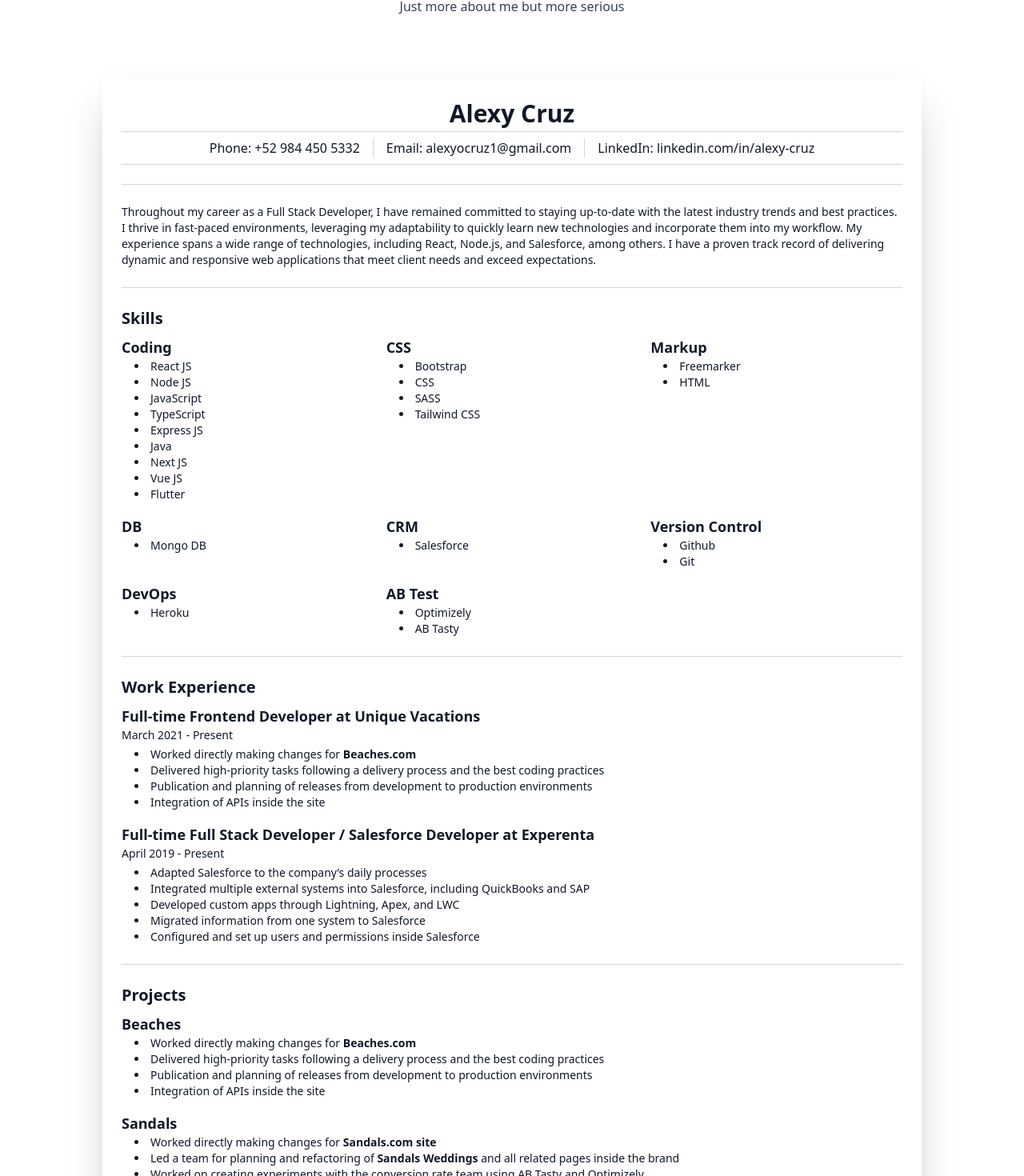
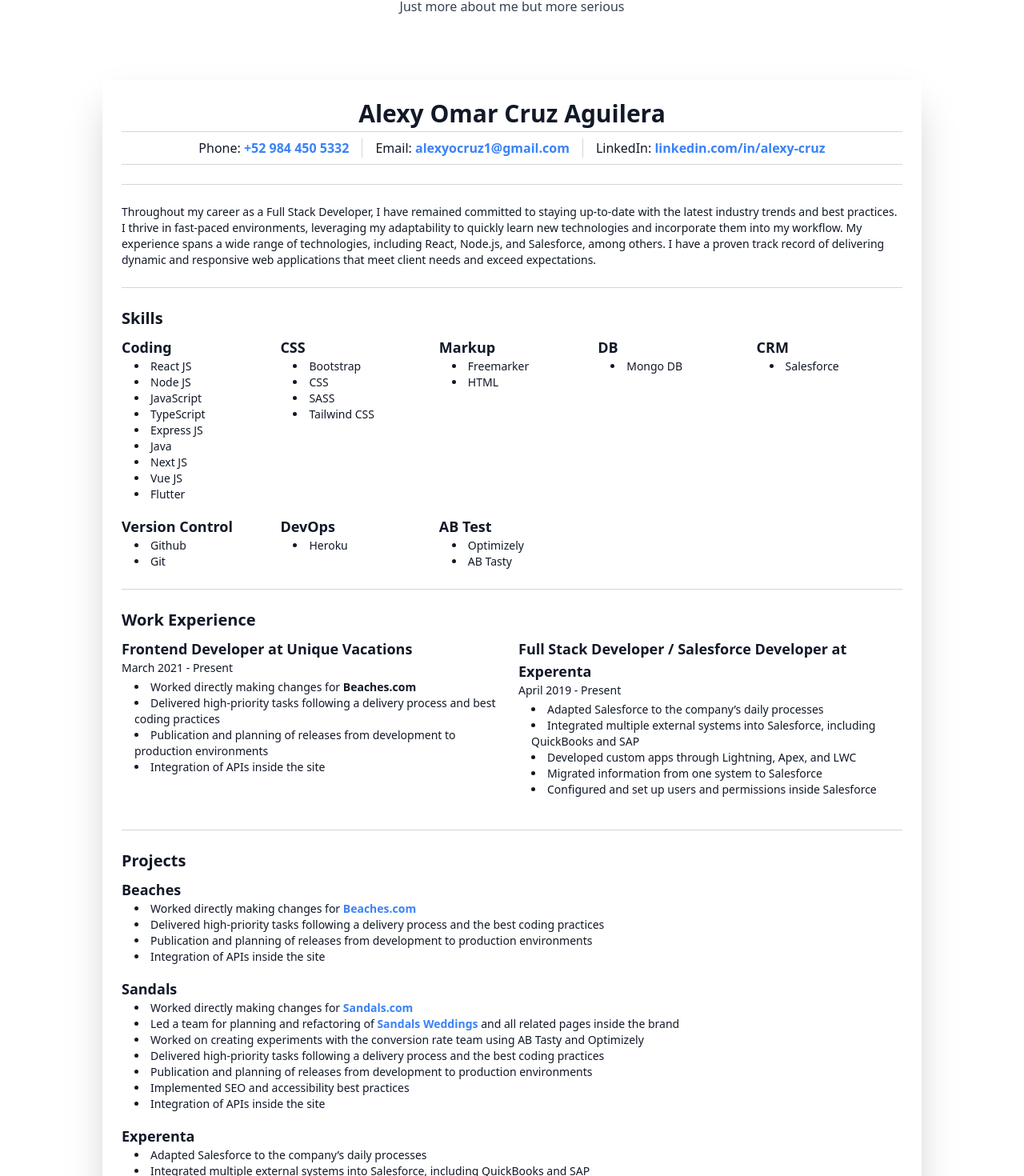
Before and after one commit to alexyocruz1/alexy.cruz, a Next.js app: page / in a window 1280 px wide. Shown: the part 4800-6270 px from the top of the page at 80% size. Built offline with nearby package versions, Linux system fonts and the light colour scheme.

Commit message:
updated CV information

```diff
--- a/src/components/CV.tsx
+++ b/src/components/CV.tsx
@@ -7,7 +7,7 @@
   {
     name: 'Beaches',
     details: [
-      <>Worked directly making changes for <a href="https://beaches.com" target="_blank" rel="noopener noreferrer" className="font-bold">Beaches.com</a></>,
+      <>Worked directly making changes for <a href="https://beaches.com" target="_blank" rel="noopener noreferrer" className="font-bold text-blue-500 hover:underline">Beaches.com</a></>,
       'Delivered high-priority tasks following a delivery process and the best coding practices',
       'Publication and planning of releases from development to production environments',
       'Integration of APIs inside the site'
@@ -17,8 +17,8 @@
   {
     name: 'Sandals',
     details: [
-      <>Worked directly making changes for <a href="https://sandals.com" target="_blank" rel="noopener noreferrer" className="font-bold">Sandals.com site</a></>,
-      <>Led a team for planning and refactoring of <a href="https://sandals.com/weddings/" target="_blank" rel="noopener noreferrer" className="font-bold">Sandals Weddings</a> and all related pages inside the brand</>,
+      <>Worked directly making changes for <a href="https://sandals.com" target="_blank" rel="noopener noreferrer" className="font-bold text-blue-500 hover:underline">Sandals.com</a></>,
+      <>Led a team for planning and refactoring of <a href="https://sandals.com/weddings/" target="_blank" rel="noopener noreferrer" className="font-bold text-blue-500 hover:underline">Sandals Weddings</a> and all related pages inside the brand</>,
       'Worked on creating experiments with the conversion rate team using AB Tasty and Optimizely',
       'Delivered high-priority tasks following a delivery process and the best coding practices',
       'Publication and planning of releases from development to production environments',
@@ -86,23 +86,19 @@
     <div ref={componentRef} className="bg-white p-6 rounded shadow-2xl">
       {/* Header */}
       <header className="text-center mb-6">
-            <h1 className="text-3xl font-bold mb-1">Alexy Cruz</h1>
+        <h1 className="text-3xl font-bold mb-1">Alexy Omar Cruz Aguilera</h1>
         <div className="flex justify-center items-center space-x-4 border-t border-b border-gray-300 py-2">
-              <p className="text-base border-r border-gray-300 pr-4">Phone: +52 984 450 5332</p>
-              <p className="text-base border-r border-gray-300 pr-4">Email: alexyocruz1@gmail.com</p>
-              <p className="text-base"><a href="https://www.linkedin.com/in/alexy-cruz-72777114b/">LinkedIn: linkedin.com/in/alexy-cruz</a></p>
+          <p className="text-base border-r border-gray-300 pr-4">Phone: <a href="tel:+529844505332" className="font-bold text-blue-500 hover:underline">+52 984 450 5332</a></p>
+          <p className="text-base border-r border-gray-300 pr-4">Email: <a href="mailto:alexyocruz1@gmail.com" className="font-bold text-blue-500 hover:underline">alexyocruz1@gmail.com</a></p>
+          <p className="text-base">LinkedIn: <a href="https://www.linkedin.com/in/alexy-cruz-72777114b/" className='font-bold text-blue-500 hover:underline'>linkedin.com/in/alexy-cruz</a></p>
         </div>
       </header>
 
       {/* Summary */}
       <section className="mb-6 border-t border-gray-300 pt-6">
-            <div className='mb4'>
+        <div className='mb-4'>
           <p className="text-sm">
-                Throughout my career as a Full Stack Developer, I have remained committed to staying up-to-date with the latest
-                industry trends and best practices. I thrive in fast-paced environments, leveraging my adaptability to quickly
-                learn new technologies and incorporate them into my workflow. My experience spans a wide range of technologies,
-                including React, Node.js, and Salesforce, among others. I have a proven track record of delivering dynamic and
-                responsive web applications that meet client needs and exceed expectations.
+            Throughout my career as a Full Stack Developer, I have remained committed to staying up-to-date with the latest industry trends and best practices. I thrive in fast-paced environments, leveraging my adaptability to quickly learn new technologies and incorporate them into my workflow. My experience spans a wide range of technologies, including React, Node.js, and Salesforce, among others. I have a proven track record of delivering dynamic and responsive web applications that meet client needs and exceed expectations.
           </p>
         </div>
       </section>
@@ -110,7 +106,7 @@
       {/* Skills */}
       <section className="mb-6 border-t border-gray-300 pt-6">
         <h2 className="text-xl font-bold mb-2">Skills</h2>
-            <div className="grid grid-cols-1 sm:grid-cols-2 lg:grid-cols-3 gap-4">
+        <div className="grid grid-cols-1 sm:grid-cols-2 lg:grid-cols-5 gap-4">
           <div>
             <h3 className="text-lg font-bold">Coding</h3>
             <ul className="list-disc list-inside text-sm pl-4">
@@ -179,18 +175,19 @@
       {/* Work Experience */}
       <section className="mb-6 border-t border-gray-300 pt-6">
         <h2 className="text-xl font-bold mb-2">Work Experience</h2>
+        <div className="grid grid-cols-1 lg:grid-cols-2 gap-4">
           <div className="mb-4">
-              <h3 className="text-lg font-bold">Full-time Frontend Developer at Unique Vacations</h3>
+            <h3 className="text-lg font-bold">Frontend Developer at Unique Vacations</h3>
             <p className="text-sm mb-1">March 2021 - Present</p>
             <ul className="list-disc list-inside text-sm pl-4">
               <li>Worked directly making changes for <a href="https://beaches.com" target="_blank" rel="noopener noreferrer" className="font-bold">Beaches.com</a></li>
-                <li>Delivered high-priority tasks following a delivery process and the best coding practices</li>
+              <li>Delivered high-priority tasks following a delivery process and best coding practices</li>
               <li>Publication and planning of releases from development to production environments</li>
               <li>Integration of APIs inside the site</li>
             </ul>
           </div>
           <div className="mb-4">
-              <h3 className="text-lg font-bold">Full-time Full Stack Developer / Salesforce Developer at Experenta</h3>
+            <h3 className="text-lg font-bold">Full Stack Developer / Salesforce Developer at Experenta</h3>
             <p className="text-sm mb-1">April 2019 - Present</p>
             <ul className="list-disc list-inside text-sm pl-4">
               <li>Adapted Salesforce to the company’s daily processes</li>
@@ -199,6 +196,7 @@
               <li>Migrated information from one system to Salesforce</li>
               <li>Configured and set up users and permissions inside Salesforce</li>
             </ul>
+          </div>
         </div>
       </section>
 
@@ -224,8 +222,8 @@
           <h3 className="text-lg font-bold">Hogar de Amor y Esperanza</h3>
           <p className="text-sm mb-1">2020-2021</p>
           <ul className="list-disc list-inside text-sm pl-4">
-                <li>Create a courses and students management website</li>
-                <li>Create a donations and campaigns website</li>
+            <li>Created a courses and students management website</li>
+            <li>Created a donations and campaigns website</li>
           </ul>
         </div>
       </section>
```
Lines whose indentation alone changed are shown as unchanged.
